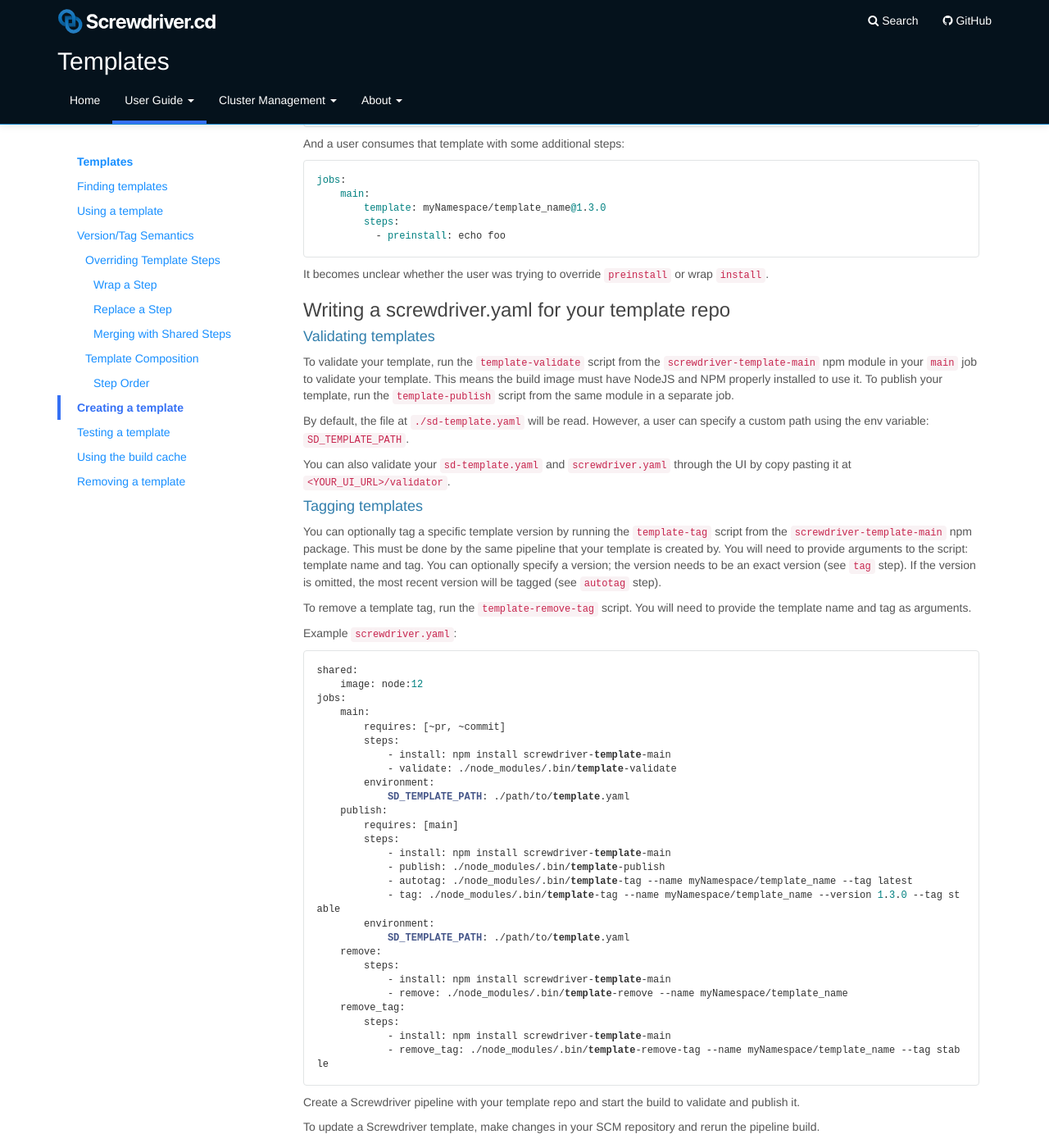
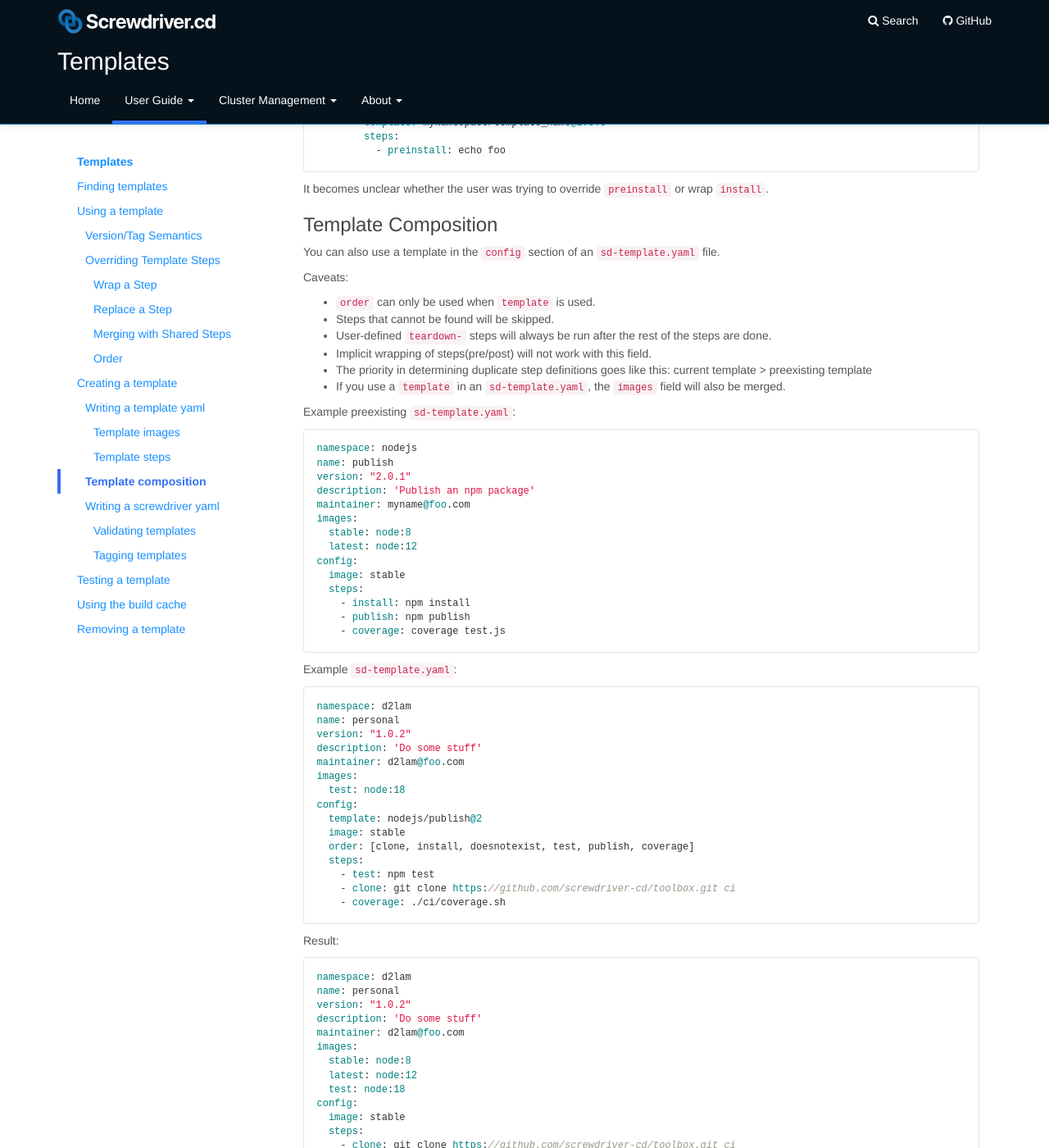
Before and after one commit to screwdriver-cd/guide, a Jekyll site: the page built from docs/user-guide/templates.md, in a window 1280 px wide and 1400 px high, scrolled down 6526 px. Shown: the whole window at 82% size. Built offline with Jekyll 4.4.1, drawn with Linux system fonts in a browser that asks for light colours; some of the changed text lies outside the part shown.

Commit message:
feat: Add template composition example for template; add notifications validation err flag (#450)
* feat: Add template composition example for template; add notifications validation err flag

* fix: TOC

* fix: toc again

* fix: comments

````diff
--- a/docs/user-guide/configuration/jobconfiguration.md
+++ b/docs/user-guide/configuration/jobconfiguration.md
@@ -12,6 +12,9 @@ toc:
       url: "#steps"
     - title: Teardown
       url: "#teardown"
+      subitem: 1
+    - title: Template
+      url: "#template"
       subitem: 1
     - title: Shared Configuration
       url: "#shared-configuration"
@@ -82,6 +85,9 @@ jobs:
 ### Teardown
 The teardown steps run a set of Screwdriver bookend steps after the build steps are completed or aborted or failed. These steps are implicitly added at the end of job and start with `sd-teardown-` or `teardown-`. The pod/container is removed after these steps are completed. In case of aborted builds, we can also configure the grace period of the pod before termination during which the teardown steps will be executed. See the `screwdriver.cd/terminationGracePeriodSeconds` [annotation](/user-guide/configuration/annotations) for detailed usage.
 
+### Template
+You can also use [templates](../templates) in a job configuration.
+
 # Shared Configuration
 The `shared` configuration is a special job configuration section that is applied to all jobs. Configuration that is specified in a job configuration will override the same configuration in `shared`.
 
--- a/docs/user-guide/templates.md
+++ b/docs/user-guide/templates.md
@@ -24,14 +25,32 @@ toc:
     - title: Merging with Shared Steps
       url: "#merging-with-shared-steps"
       subitem: level-2
-    - title: Template Composition
-      url: "#template-composition"
-      subitem: true
-    - title: Step Order
-      url: "#step-order"
+    - title: Order
+      url: "#order"
       subitem: level-2
     - title: Creating a template
       url: "#creating-a-template"
+    - title: Writing a template yaml
+      url: "#writing-a-template-yaml"
+      subitem: true
+    - title: Template images
+      url: "#template-images"
+      subitem: level-2
+    - title: Template steps
+      url: "#template-steps"
+      subitem: level-2
+    - title: Template composition
+      url: "#template-composition"
+      subitem: true
+    - title: Writing a screwdriver yaml
+      url: "#writing-a-screwdriveryaml-for-your-template-repo"
+      subitem: true
+    - title: Validating templates
+      url: "#validating-templates"
+      subitem: level-2
+    - title: Tagging templates
+      url: "#tagging-templates"
+      subitem: level-2
     - title: Testing a template
       url: "#testing-a-template"
     - title: Using the build cache
@@ -222,20 +241,16 @@ jobs:
 
 ```
 
-## Template Composition
-You can use a template in a template (`sd-template.yaml`) or in your normal configuration file (`screwdriver.yaml`).
-
-### Step order
+### Order
 When using a template in your configuration, you can pick and choose steps defined by the template and your own configuration with the `order` field. This field is defined as an ordered array of step names.
 
-Caveats:
+Caveats when using `order`:
 - `order` can only be used when `template` is used.
 - Steps that cannot be found will be skipped.
 - User-defined `teardown-` steps will always be run after the rest of the steps are done.
 - Implicit wrapping of steps(pre/post) will not work with this field.
 - The priority in determining duplicate step definitions goes like this: job > template
 - When the annotation `screwdriver.cd/mergeSharedSteps: true`, priority will be: job > shared > template
-- If you use a `template` in an `sd-template.yaml`, the `images` field will also be merged.
 
 Example `sd-template.yaml`:
 ```yaml
@@ -360,7 +375,77 @@ jobs:
 ```
 It becomes unclear whether the user was trying to override `preinstall` or wrap `install`.
 
-### Writing a screwdriver.yaml for your template repo
+### Template Composition
+You can also use a template in the `config` section of an `sd-template.yaml` file.
+
+Caveats:
+- `order` can only be used when `template` is used.
+- Steps that cannot be found will be skipped.
+- User-defined `teardown-` steps will always be run after the rest of the steps are done.
+- Implicit wrapping of steps(pre/post) will not work with this field.
+- The priority in determining duplicate step definitions goes like this: current template > preexisting template
+- If you use a `template` in an `sd-template.yaml`, the `images` field will also be merged.
+
+Example preexisting `sd-template.yaml`:
+```yaml
+namespace: nodejs
+name: publish
+version: "2.0.1"
+description: 'Publish an npm package'
+maintainer: myname@foo.com
+images:
+  stable: node:8
+  latest: node:12
+config:
+  image: stable
+  steps:
+    - install: npm install
+    - publish: npm publish
+    - coverage: coverage test.js
+```
+
+Example `sd-template.yaml`:
+```yaml
+namespace: d2lam
+name: personal
+version: "1.0.2"
+description: 'Do some stuff'
+maintainer: d2lam@foo.com
+images:
+  test: node:18
+config:
+  template: nodejs/publish@2
+  image: stable
+  order: [clone, install, doesnotexist, test, publish, coverage]
+  steps:
+    - test: npm test
+    - clone: git clone https://github.com/screwdriver-cd/toolbox.git ci
+    - coverage: ./ci/coverage.sh
+```
+
+Result:
+```yaml
+namespace: d2lam
+name: personal
+version: "1.0.2"
+description: 'Do some stuff'
+maintainer: d2lam@foo.com
+images:
+  stable: node:8
+  latest: node:12
+  test: node:18
+config:
+  image: stable
+  steps:
+    - clone: git clone https://github.com/screwdriver-cd/toolbox.git ci
+    - install: npm install
+    - test: npm test
+    - publish: npm publish
+    - coverage: ./ci/coverage.sh  # This step was overwritten by the d2lam/personal template
+```
+
+
+### Writing a screwdriver yaml for your template repo
 
 #### Validating templates
 
````
Also changed, not shown: other parts of docs/user-guide/templates.md (+1 -0 lines), docs/cluster-management/configure-api.md (+39 -1 lines).
